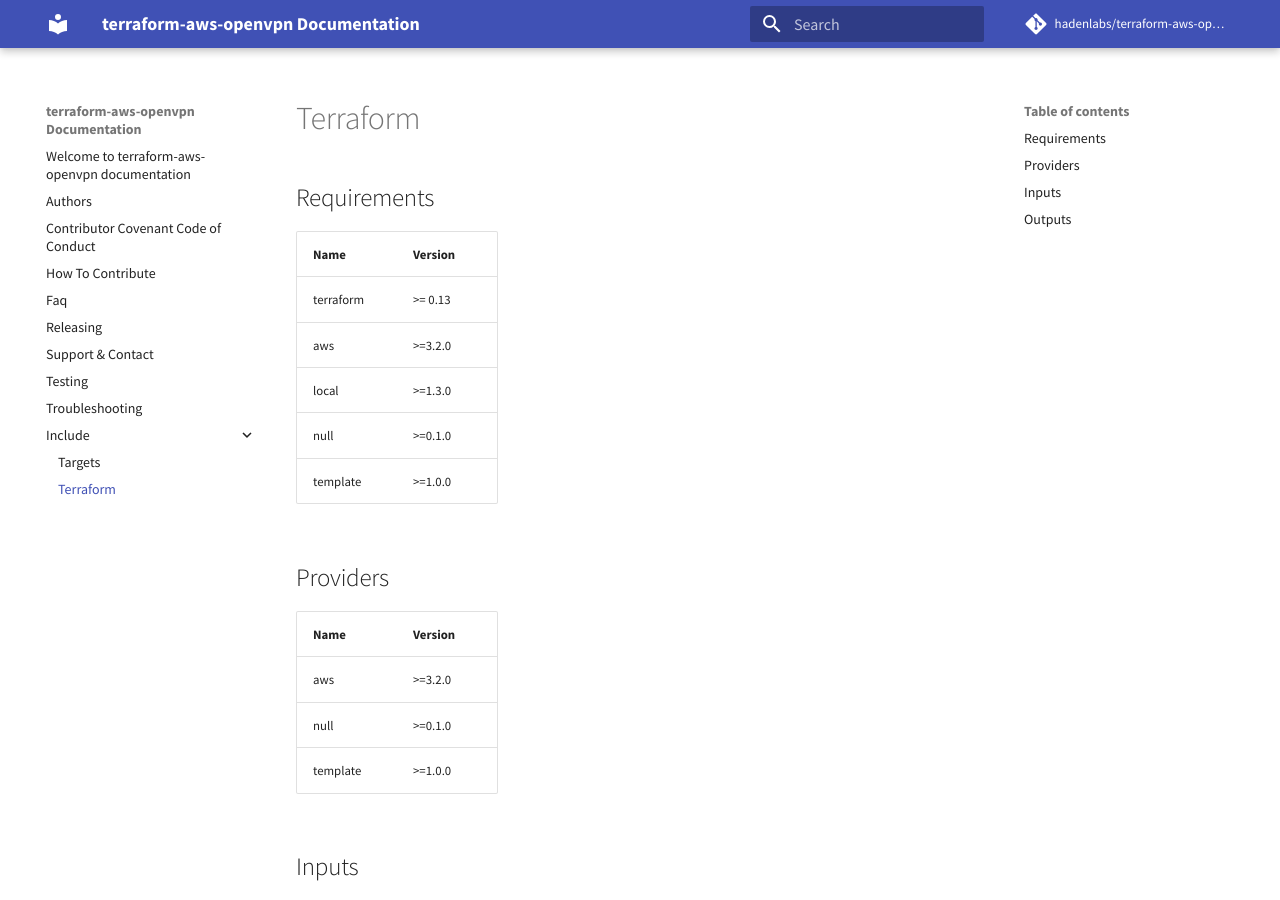
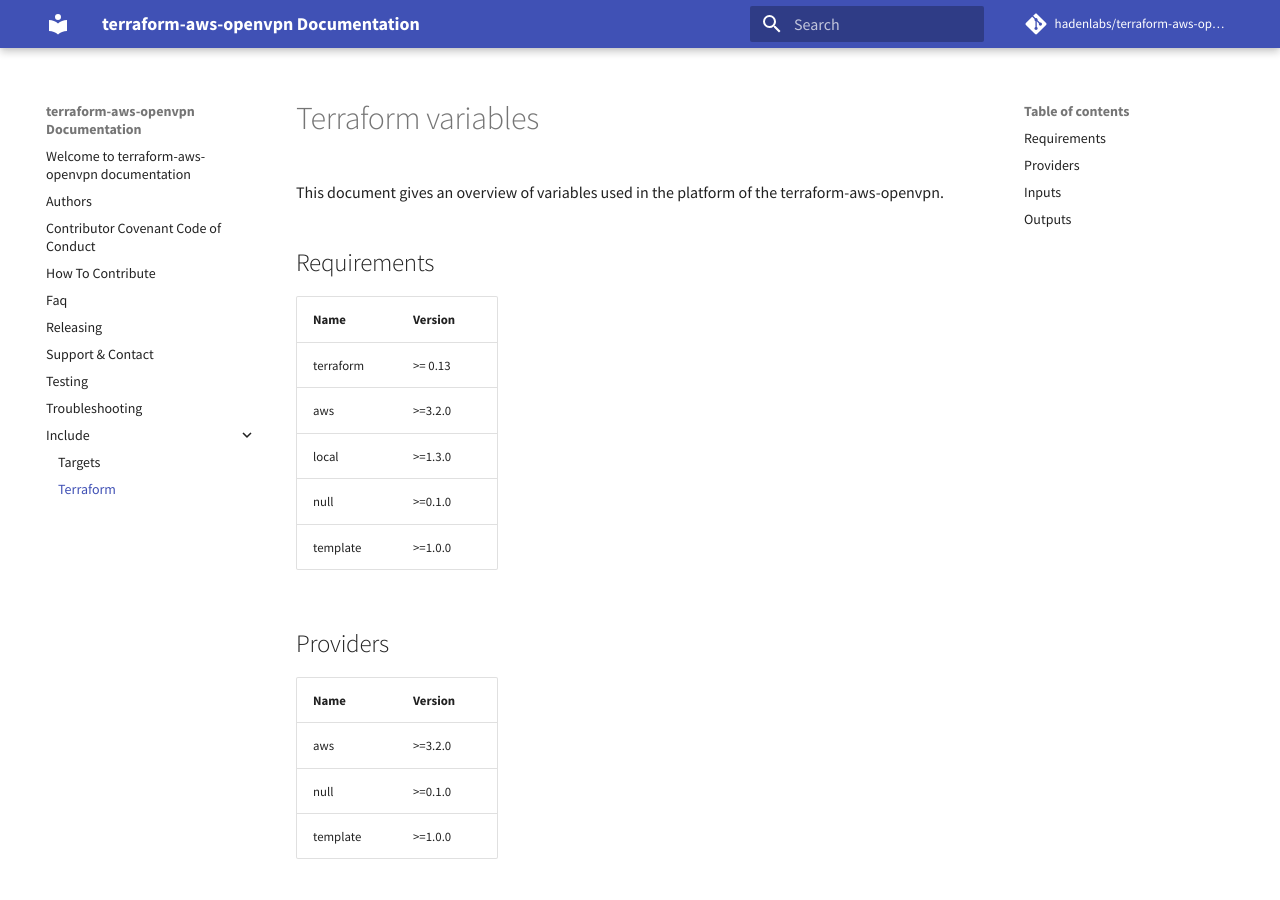
Before and after one commit to hadenlabs/terraform-aws-openvpn, an MkDocs documentation site: the page built from docs/include/terraform.md, in a window 1280 px wide and 900 px high. Built offline with MkDocs 1.6.1 and Material for MkDocs 9.7.7, drawn with Linux system fonts in a browser that asks for light colours; comment, search, counter and statistics services are not loaded.

```diff
--- a/docs/include/terraform.md
+++ b/docs/include/terraform.md
@@ -1,3 +1,9 @@
+<!-- DO NOT EDIT. THIS FILE IS GENERATED BY THE MAKEFILE. -->
+
+# Terraform variables
+
+This document gives an overview of variables used in the platform of the terraform-aws-openvpn.
+
 ## Requirements
 
 | Name      | Version |
```
Also changed, not shown: README.md (+7 -6 lines).
